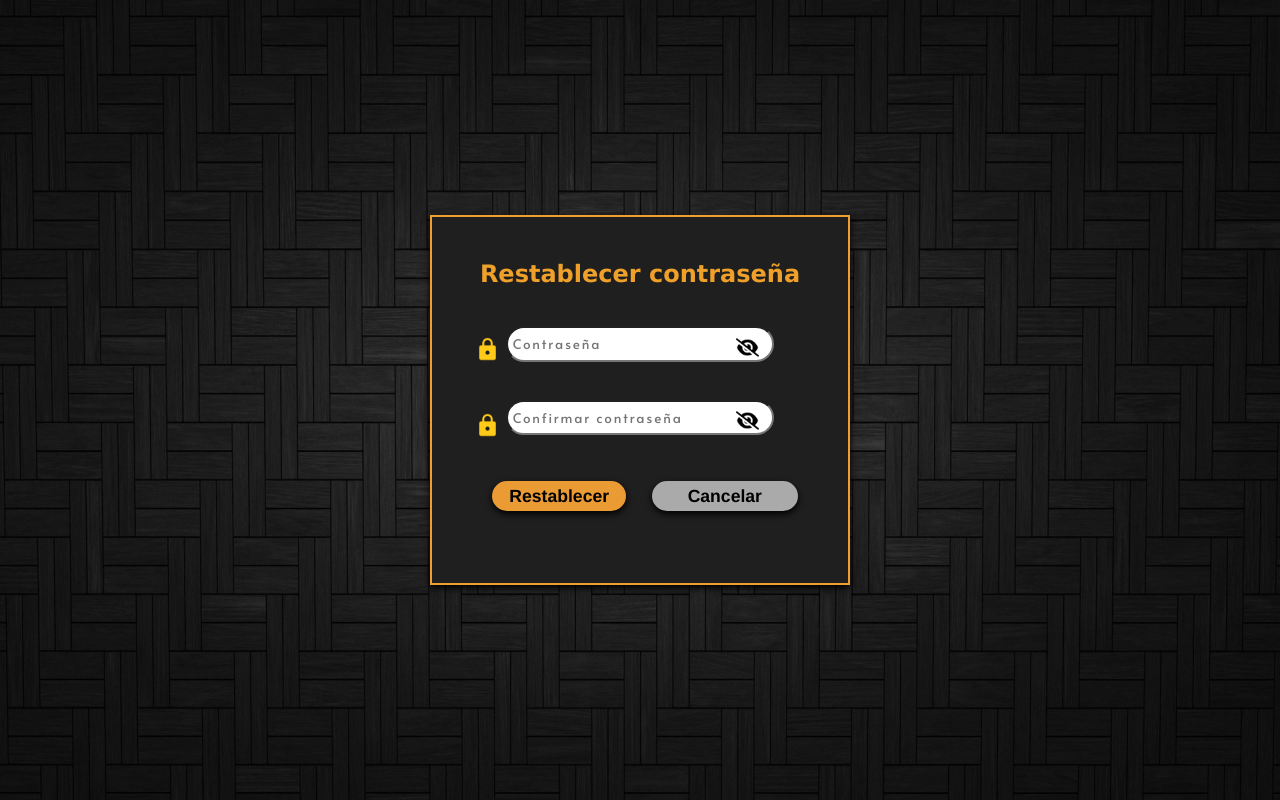
After one commit to Kiaravd/pagproyecto, a PHP site: page /restaurarcontra.html in a window 1280 px wide. The commit adds this page. Run offline with PHP 8.4, Linux system fonts and the light colour scheme.

Commit message:
Add files via upload

```diff
--- a/carpetalog/restablecer/restaurar.css
+++ b/carpetalog/restablecer/restaurar.css
@@ -1,7 +1,13 @@
 
+h2{
+
+    color: rgb(238, 160, 42);
+}
 body {
     text-align: center;
-
+    background-image: url(iconos/fondo.jpg);
+    background-repeat: no-repeat;
+    background-size: 100% 100%;
     display: flex;
     align-items: center;
     font-family: Verdana, Geneva, Tahoma, sans-serif;
@@ -15,33 +21,35 @@ body {
     margin: 0px;
     box-sizing: border-box
 }
-form{
+.content{
+    border: solid 2px rgb(238, 160, 42) ;
     width: 420px ;
+    background-color: rgb(31, 31, 31) ;
    height: 370px;
-   background: #d4e3fc;
    box-shadow: 0px 3px 7px black;
    color: #000;
-   border-radius: 30px;
    left: 50%;
    top: 50%;
-   border: 2px;
    position: absolute;
    transform: translate(-50%, -50%);
    padding: 5px 40px;
 }
 input[class="boton1"]{
-    text-align: center;
     width: 80%;
+    font-family: 'Alata', sans-serif;
+    height: 10%;
+    border-radius: 30px;
+    letter-spacing: 2px;
+
+}
+input[class="boton2"]{
+    width: 80%;
+    font-family: 'Alata', sans-serif;
     height: 10%;
     border-radius: 30px;
     align-items: center;
-}
-input[class="boton2"]{
-    text-align: center;
-    width: 80%;
-    height: 10%;
-    border-radius: 30px;
-    align-items: center;
+    letter-spacing: 2px;
+
 }
 input[class="boton3"]{
     display: block;
@@ -59,7 +67,14 @@ input[class="boton3"]{
     border-radius: 20px;
     background-color:#aaaaaa ;
     border: 0px;
+    cursor: pointer;
 }
+.boton3:hover {background-color: rgb(104, 102, 100)}
+.boton3:active {
+background-color: rgb(63, 62, 60);
+transform: translateY(4px);
+}
+
 input[class="boton4"]{
     display: block;
     margin: 80px 20px;
@@ -73,9 +88,17 @@ input[class="boton4"]{
     font-family: 'Franklin Gothic Medium', 'Arial Narrow', Arial, sans-serif;
     box-shadow: 0px 3px 7px black;
     border-radius: 20px;
-    background-color:#75a9f9 ;
+    background-color:#eb9b34 ;
     border: 0px;
+    cursor: pointer;
 }
+
+.boton4:hover {background-color: rgb(173, 127, 58)}
+.boton4:active {
+background-color: rgb(173, 127, 58);
+transform: translateY(4px);
+}
+
 
 form button{
     width: 30%;
@@ -89,7 +112,7 @@ background-image: url(iconos/lock.png);
 width: 25px;
 height: 25px;
 background-repeat: no-repeat;
-margin: 110px 6px;
+margin: 115px 3px;
 position: absolute;
 display: flex;
 }
@@ -99,7 +122,7 @@ div[class="icono2"]{
     width: 25px;
     height: 25px;
     background-repeat: no-repeat;
-    margin: 188px 6px;
+    margin: 191px 3px;
     position: absolute;
     display: flex;
     }
@@ -109,7 +132,7 @@ div[class="icono2"]{
         width: 23px;
         height: 23px;
         background-repeat: no-repeat;
-        margin: 111px 264px;
+        margin: 114px 264px;
         border-radius: 20%;
         position: absolute;
         display: flex;
@@ -120,7 +143,7 @@ div[class="icono2"]{
             width: 23px;
             height: 23px;
             background-repeat: no-repeat;
-            margin: 186px 264px;
+            margin: 187px 264px;
             border-radius: 20%;
             position: absolute;
             display: flex;
--- /dev/null
+++ b/carpetalog/restablecer/restaurarcontra.html
@@ -0,0 +1,44 @@
+<!DOCTYPE html>
+<html lang="en">
+<head>
+
+    <link rel="preconnect" href="https://fonts.googleapis.com">
+<link rel="preconnect" href="https://fonts.gstatic.com" crossorigin>
+<link href="https://fonts.googleapis.com/css2?family=Alata&display=swap" rel="stylesheet">
+    <meta charset="UTF-8">
+    <meta http-equiv="X-UA-Compatible" content="IE=edge">
+    <meta name="viewport" content="width=device-width, initial-scale=1.0">
+    <link rel="stylesheet" href="restaurar.css">
+
+</head>
+<body>
+<title class="titulo">Recuperar contraseña</title>
+
+        <form class="content">
+            <div class="icono1" >
+                <img  src="iconos/lock.png" >
+            </div>
+            <div class="icono2" >
+                <img  src="iconos/lock.png" >
+            </div>
+            <div class="icono3" >
+                <img  src="iconos/contra.png" >
+            </div>
+            <div class="icono4" >
+                <img  src="iconos/contra.png" >
+            </div>
+
+            <br><br>
+            <h2>Restablecer contraseña</h2>
+            <br><br>
+            <input class="boton1" type="text" placeholder=" Contraseña"/>
+            <br><br><br>
+            <input class="boton2" type="text" placeholder=" Confirmar contraseña" />
+            <br><br><br>
+
+            <input class="boton3" id="icono1" type="submit" value="Cancelar"> <input class="boton4" id="icono2" type="submit" value="Restablecer">
+
+        </form>
+
+</body>
+</html>
```
Also changed, not shown: carpetalog/restablecer/iconos/fondo.jpg (added).
